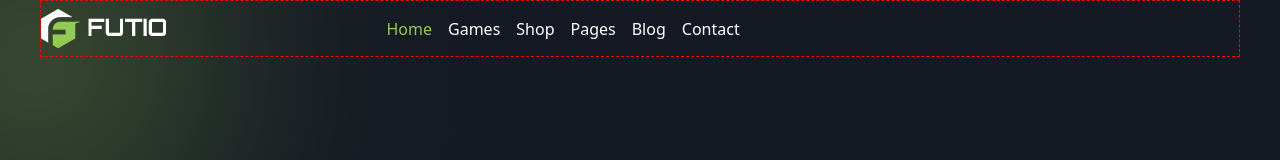
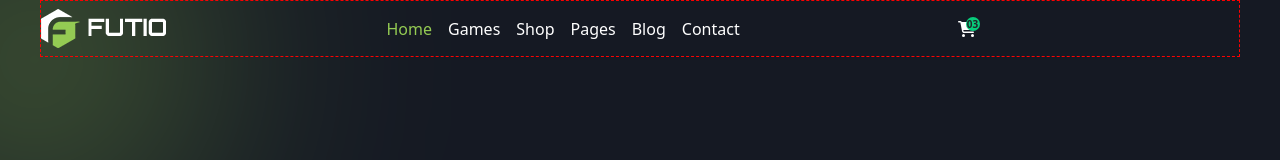
Before and after one commit to Antonio-Italiano/proj-html-vuejs, a Vue app: page / in a window 1280 px wide. Shown: the top 160 px of the page. Built offline with nearby package versions, Linux system fonts and the light colour scheme.

Commit message:
created icon CartShopping

```diff
--- a/src/components/production/AppHeader.vue
+++ b/src/components/production/AppHeader.vue
@@ -3,7 +3,7 @@ import AppLogo from './AppLogo.vue';
 import NavBar from './NavBar.vue';
 export default {
     name: 'AppHeader',
-    data() { return {} },
+    data() { return { indexCart: '03', } },
     components: { AppLogo, NavBar },
 }
 </script>
@@ -17,11 +17,32 @@ export default {
             <div class="col-6">
                 <nav-bar></nav-bar>
             </div>
-            <div class="col-3"></div>
+            <div class="col-3 d-flex align-items-center">
+                <span>
+                    <font-awesome-icon icon="fa-solid fa-cart-shopping " class="text-white" />
+                    <div class="index">{{ this.indexCart }}</div>
+                </span>
+
+            </div>
         </div>
     </header>
 </template>
 
 <style lang="scss">
+span {
+    position: relative;
+}
 
+.index {
+    height: 14px;
+    width: 14px;
+    border-radius: 50px;
+    position: absolute;
+    top: 0px;
+    left: 8px;
+    background-color: #08CB7B;
+    font-size: 10px;
+    font-weight: 700;
+    text-align: center;
+}
 </style>
--- a/src/main.js
+++ b/src/main.js
@@ -9,9 +9,9 @@ import { FontAwesomeIcon } from '@fortawesome/vue-fontawesome';
 
 import { faStar } from '@fortawesome/free-solid-svg-icons';
 import { faStar as farStar } from '@fortawesome/free-regular-svg-icons';
-import { faMagnifyingGlass } from '@fortawesome/free-solid-svg-icons';
+import { faMagnifyingGlass, faCartShopping } from '@fortawesome/free-solid-svg-icons';
 
-library.add(faStar, farStar, faMagnifyingGlass);
+library.add(faStar, farStar, faMagnifyingGlass, faCartShopping);
 
 const app = createApp(App)
 // GLOBAL COMPONENTS
```
